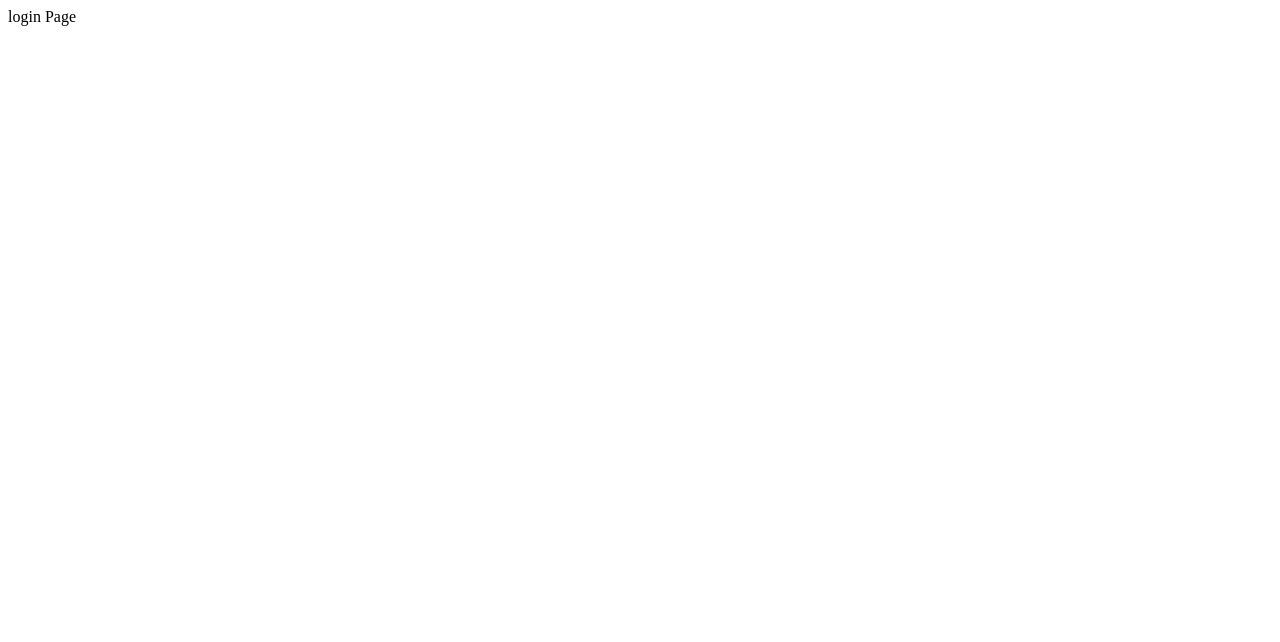
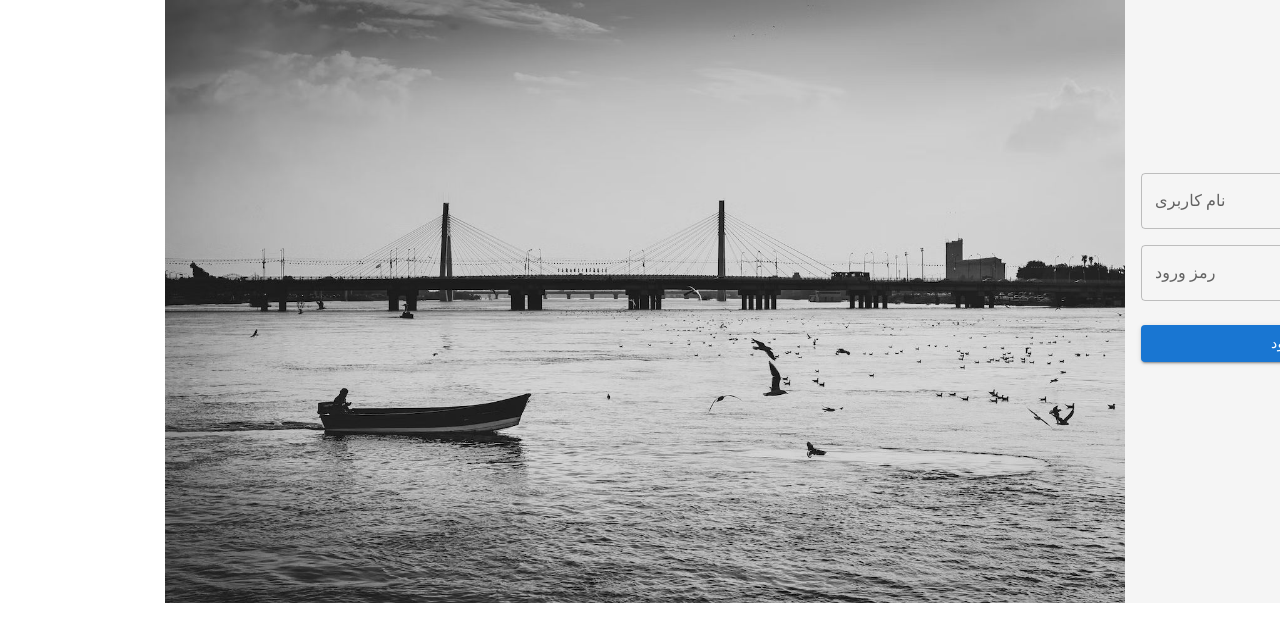
Before and after one commit to kiomarsrezai/Erp_React, a React (Create React App) app: page / in a window 1280 px wide. Shown: the top 642 px of the page. Built offline with nearby package versions, Linux system fonts and the light colour scheme.

Commit message:
add login page content

```diff
--- a/public/index.html
+++ b/public/index.html
@@ -1,5 +1,5 @@
 <!DOCTYPE html>
-<html lang="en">
+<html lang="en" dir="rtl">
   <head>
     <meta charset="utf-8" />
     <link rel="icon" href="%PUBLIC_URL%/favicon.ico" />
--- a/src/App.tsx
+++ b/src/App.tsx
@@ -1,10 +1,14 @@
-import router from './router'
+import router from "./router";
+import CssBaseline from "@mui/material/CssBaseline";
 
-import {RouterProvider} from "react-router-dom";
+import { RouterProvider } from "react-router-dom";
 
 function App() {
   return (
-    <RouterProvider router={router} />
+    <>
+      <CssBaseline />
+      <RouterProvider router={router} />
+    </>
   );
 }
 
--- a/src/pages/login-page.tsx
+++ b/src/pages/login-page.tsx
@@ -1,5 +1,69 @@
-function LoginPage(){
-    return <div>login Page</div>
+import Grid from "@mui/material/Unstable_Grid2";
+import Box from "@mui/material/Box";
+import CardContent from "@mui/material/CardContent";
+import TextField from "@mui/material/TextField";
+import Button from "@mui/material/Button";
+import Stack from "@mui/material/Stack";
+import karroonImg from "assets/images/places/karoon.jpg";
+import logoImg from "assets/images/logos/fava.svg";
+
+function LoginPage() {
+  const handleSubmit = () => {
+    alert("the backend is not ready");
+  };
+
+  const formContent = (
+    <Stack spacing={3}>
+      <Stack spacing={2}>
+        <TextField
+          id="outlined-basic"
+          label="نام کاربری"
+          variant="outlined"
+          fullWidth
+        />
+
+        <TextField
+          id="outlined-basic"
+          label="رمز ورود"
+          variant="outlined"
+          fullWidth
+        />
+      </Stack>
+
+      <Button variant="contained" fullWidth onClick={handleSubmit}>
+        ورود
+      </Button>
+    </Stack>
+  );
+  return (
+    <Grid container spacing={0}>
+      <Grid xs={3} sx={{ bgcolor: "grey.100" }}>
+        <Box padding={2}>
+          <Box
+            component="img"
+            sx={{
+              height: 150,
+              width: 150,
+            }}
+            alt="fava-ahvaz"
+            src={logoImg}
+          />
+          {formContent}
+        </Box>
+      </Grid>
+      <Grid xs={9}>
+        <Box
+          component="img"
+          sx={{
+            height: 1,
+            width: 1,
+          }}
+          alt="karoon-ahvaz"
+          src={karroonImg}
+        />
+      </Grid>
+    </Grid>
+  );
 }
 
-export default LoginPage
+export default LoginPage;
--- a/tsconfig.json
+++ b/tsconfig.json
@@ -18,7 +18,8 @@
     "resolveJsonModule": true,
     "isolatedModules": true,
     "noEmit": true,
-    "jsx": "react-jsx"
+    "jsx": "react-jsx",
+    "baseUrl": "src"
   },
   "include": [
     "src"
```
Also changed, not shown: src/assets/images/logos/fava.svg (added).
